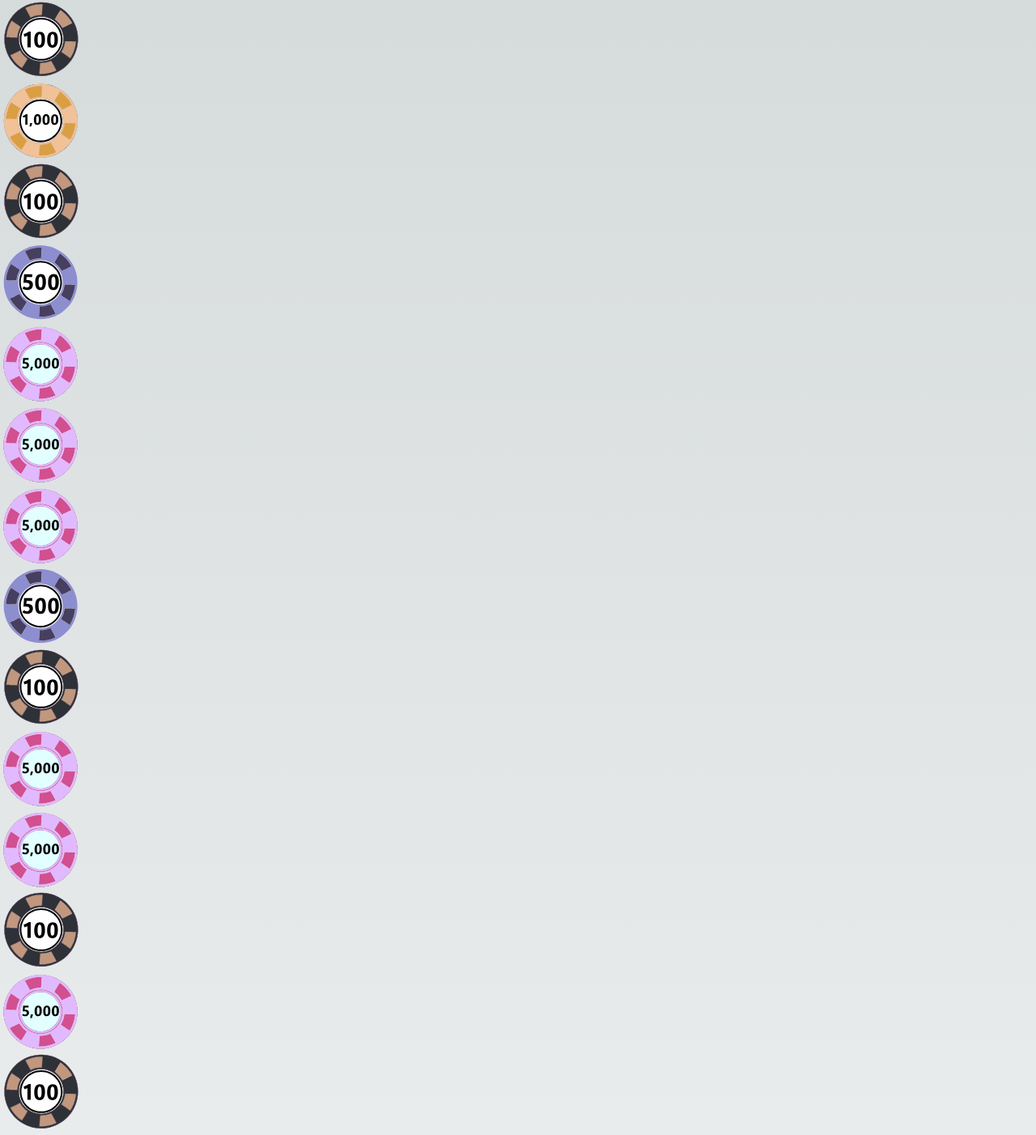
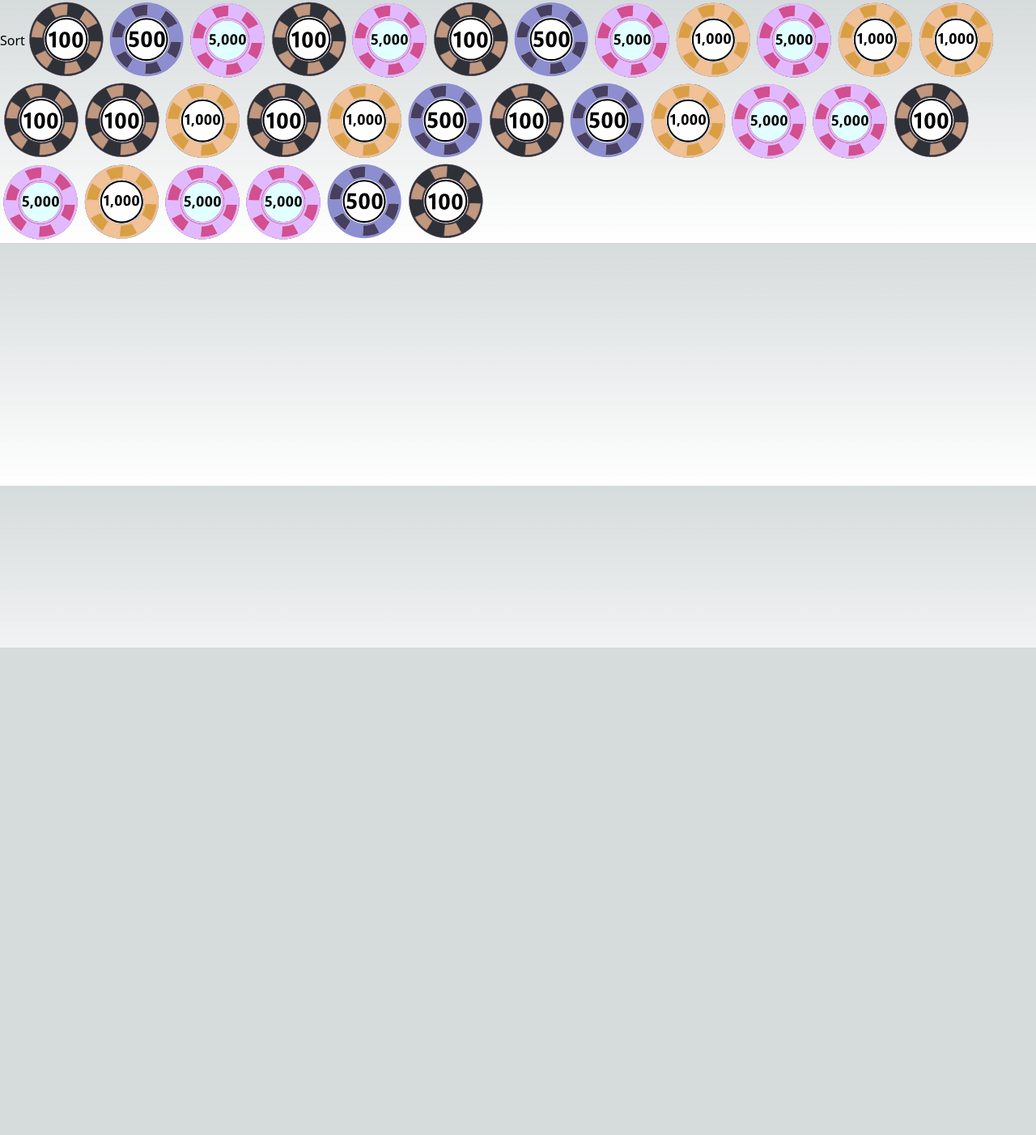
Before and after one commit to sayuen0/next-github-pages, a Next.js app: page /demo/multiChips in a window 1280 px wide. Shown: the top 1402 px of the page at 81% size. After the commit the page ends 800 px from the top, so only its background shows below. Built offline with nearby package versions, Linux system fonts and the light colour scheme.

Commit message:
ランダムに30まいchipを表示

```diff
--- a/package.json
+++ b/package.json
@@ -20,7 +20,8 @@
     "prettier": "^3.0.3",
     "react": "latest",
     "react-dom": "latest",
-    "swagger-ui-express": "^5.0.0"
+    "swagger-ui-express": "^5.0.0",
+    "uuid": "^9.0.1"
   },
   "devDependencies": {
     "@testing-library/jest-dom": "^6.1.3",
@@ -29,6 +30,7 @@
     "@types/node": "latest",
     "@types/react": "latest",
     "@types/react-dom": "latest",
+    "@types/uuid": "^9.0.4",
     "autoprefixer": "latest",
     "eslint": "latest",
     "eslint-config-next": "latest",
--- /dev/null
+++ b/src/components/chips/SortButton.tsx
@@ -0,0 +1,16 @@
+import { useState } from 'react';
+
+interface SortButtonProps {
+  onToggle: (sorted: boolean) => void;
+}
+
+export default function SortButton({ onToggle }: SortButtonProps) {
+  const [isSorted, setIsSorted] = useState(false);
+
+  const handleClick = () => {
+    setIsSorted(!isSorted);
+    onToggle(!isSorted);
+  };
+
+  return <button onClick={handleClick}>{isSorted ? 'Unsort' : 'Sort'}</button>;
+}
--- a/src/lib/domain/model/chips/chip.ts
+++ b/src/lib/domain/model/chips/chip.ts
@@ -1,3 +1,5 @@
+import { v4 as uuidv4 } from 'uuid';
+
 export enum ChipValue {
   OneHundred = 100,
   FiveHundred = 500,
@@ -5,12 +7,28 @@ export enum ChipValue {
   FiveThousand = 5000,
 }
 
+type ChipGenerator = () => Chip;
+
 export class Chip {
-  private constructor(readonly value: ChipValue) {}
+  readonly id: string;
+  readonly value: number;
+
+  constructor(value: number) {
+    this.id = uuidv4(); // each Chip has a unique id
+    this.value = value;
+  }
 
   public get chipValue(): ChipValue {
     return this.value;
   }
+
+  public get number(): number {
+    return Number(this.value);
+  }
+
+  static getRandValue = (min: number, max: number): number => {
+    return Math.floor(Math.random() * (max - min + 1)) + min;
+  };
 
   public static OneHundred(): Chip {
     return new Chip(ChipValue.OneHundred);
@@ -28,26 +46,20 @@ export class Chip {
     return new Chip(ChipValue.FiveThousand);
   }
 
-  // 指定枚数だけ、ランダムな種類のチップ列をソートして返す
-  static shuffle(size: number): Chip[] {
-    const chips = [];
-    for (let i = 0; i < size; i++) {
-      const chip = Math.floor(Math.random() * 4);
-      switch (chip) {
-        case 0:
-          chips.push(Chip.OneHundred());
-          break;
-        case 1:
-          chips.push(Chip.FiveHundred());
-          break;
-        case 2:
-          chips.push(Chip.OneThousand());
-          break;
-        case 3:
-          chips.push(Chip.FiveThousand());
-          break;
-      }
-    }
-    return chips;
-  }
+  static getRandomizedArray = (length: number): Chip[] => {
+    // array of all possible static methods
+    const chipMethods: ChipGenerator[] = [
+      Chip.OneHundred,
+      Chip.FiveHundred,
+      Chip.OneThousand,
+      Chip.FiveThousand,
+    ];
+
+    return new Array(length)
+      .fill(0) // fill method used to allow map to work
+      .map(() => {
+        const randomIndex = Math.floor(Math.random() * chipMethods.length);
+        return chipMethods[randomIndex]();
+      });
+  };
 }
--- a/src/pages/demo/multiChips.tsx
+++ b/src/pages/demo/multiChips.tsx
@@ -1,16 +1,36 @@
-import React from 'react';
+import React, { useRef, useState } from 'react';
 import SingleChip from '@/components/chips/SingleChip';
-import { Chip } from '@/lib/domain/model/chips/chip';
+import { Chip } from '@/lib/domain/model/chips/chip'; // Chip class should be imported
+import SortButton from '@/components/chips/SortButton';
 
 export default function MultiChipsPage() {
-  // Define array of chip values
-  const chips = Chip.shuffle(30);
+  const initialChipArray = Chip.getRandomizedArray(30);
+  const initialChipArrayRef = useRef(initialChipArray); // useRef to hold the initial state
+
+  const [chipArray, setChipArray] = useState<Chip[]>(initialChipArrayRef.current);
+
+  const handleSortToggle = (isSorted: boolean) => {
+    if (isSorted) {
+      const sortedChipArray = [...chipArray].sort((a, b) => a.value - b.value); // Sort the chipArray
+      setChipArray(sortedChipArray);
+    } else {
+      setChipArray([...initialChipArrayRef.current]); // Reset the chipArray to the initial state
+    }
+  };
 
   return (
-    <div>
-      {chips.map((c, index) => (
-        <SingleChip key={index} value={c.value} /> // Render the SingleChip component
-      ))}
+    <div className={'flex flex-wrap'}>
+      <SortButton onToggle={handleSortToggle} />
+      {chipArray.map(
+        (
+          c,
+          index, // Use chipArray to map the Chips
+        ) => (
+          <div className={`transform -translate-x-${index % 10}`} key={c.id}>
+            <SingleChip value={c.value} />
+          </div>
+        ),
+      )}
     </div>
   );
 }
```
Also changed, not shown: 2 other files (tests, documents, lock files or other folders).
